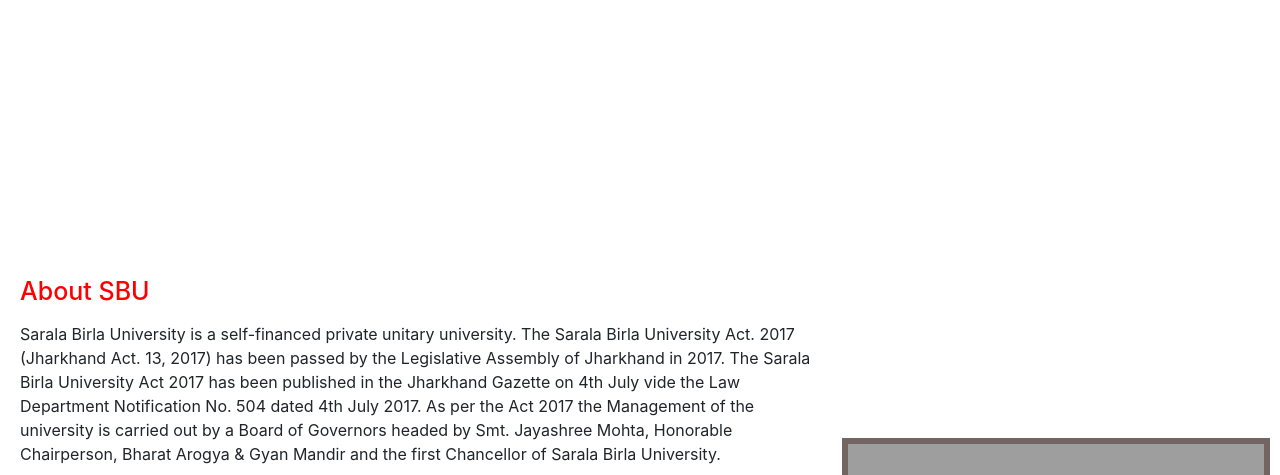
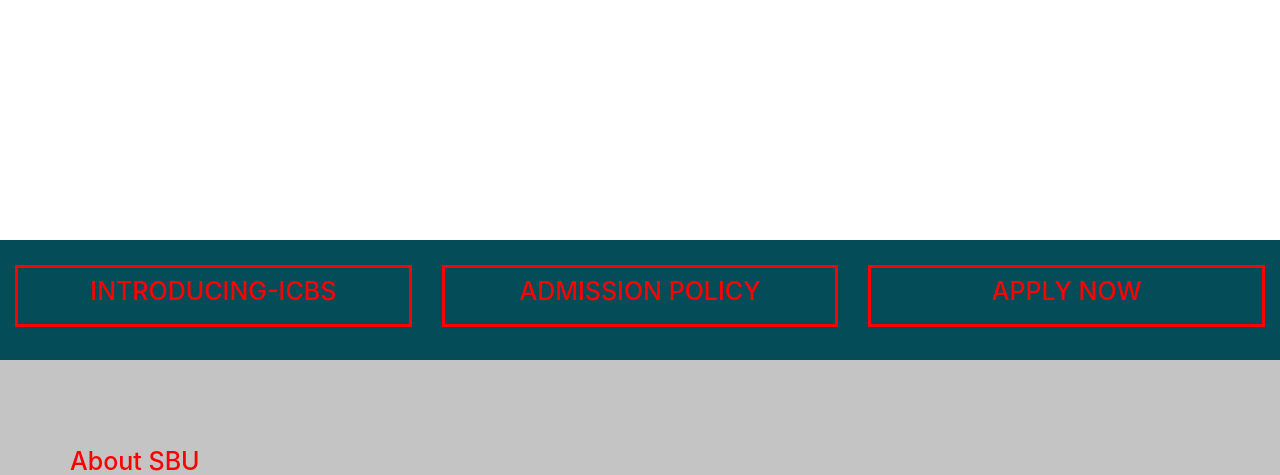
Before and after one commit to piyush461/CollegeManagementSystem, a PHP site: page / in a window 1280 px wide. Shown: the part 556-1031 px from the top of the page. Run offline with PHP 8.4, Linux system fonts and the light colour scheme; grey boxes are pictures that could not be loaded.

Commit message:
Add files via upload

```diff
--- a/index.php
+++ b/index.php
@@ -1,19 +1,21 @@
 
 	<?php include('common/header.php') ?>
-	<div class="home-div">
-
-	</div>
-		<div class="aboutus">
-			<div class="sec1">
-				<p><h3> About SBU</h3></p>
-				<p>Sarala Birla University is a self-financed private unitary university. The Sarala Birla University Act. 2017 (Jharkhand Act. 13, 2017) has been passed by the Legislative Assembly of Jharkhand in 2017. The Sarala Birla University Act 2017 has been published in the Jharkhand Gazette on 4th July vide the Law Department Notification No. 504 dated 4th July 2017. As per the Act 2017 the Management of the university is carried out by a Board of Governors headed by Smt. Jayashree Mohta, Honorable Chairperson, Bharat Arogya & Gyan Mandir and the first Chancellor of Sarala Birla University.</p>
-				<p>The SBU, Ranchi campus is situated amidst the verdant surroundings, stretching over nearly 60 acres of land owned by Bharat Arogya & Gyan Mandir at Birla Campus, Vill - Ara, P.O. – Mahilong, Ranchi-Purulia Highway, Ranchi, Jharkhand, India.</p>
-				<p>SBU, Ranchi has been established to create new benchmarks for quality education in various fields viz. Technical, Professional, General & Medicine Education in Jharkhand in particular & India and overseas in general.</p>
-				<p>SBU shall endeavor to promote the study of national integrity, social justice, secularism and democratic way of life, international understanding & scientific approach to the problems of the society in toto.</p>
+	<div class="home-div"></div>
+		<div class="w-100 in-ad-ap">
+			<div class="row m-auto text-center">
+				<div class="col-md-4"><h3>INTRODUCING-ICBS</h3></div>
+				<div class="col-md-4"><h3>ADMISSION POLICY</h3></div>
+				<div class="col-md-4"><h3>APPLY NOW</h3></div>
 			</div>
-			<div class="sec2">
-				<img src="https://sbu.ac.in/img/gallery/campus%20(2).webp" alt="">
-			</div>
+		</div>
+		<div class="paragraph">
+			<p>
+			<h3>About SBU</h3>
+			Sarala Birla University is a self-financed private unitary university. The Sarala Birla University Act. 2017 (Jharkhand Act. 13, 2017) has been passed by the Legislative Assembly of Jharkhand in 2017. The Sarala Birla University Act 2017 has been published in the Jharkhand Gazette on 4th July vide the Law Department Notification No. 504 dated 4th July 2017. As per the Act 2017 the Management of the university is carried out by a Board of Governors headed by Smt. Jayashree Mohta, Honorable Chairperson, Bharat Arogya & Gyan Mandir and the first Chancellor of Sarala Birla University.</p>
+			<p>The SBU, Ranchi campus is situated amidst the verdant surroundings, stretching over nearly 60 acres of land owned by Bharat Arogya & Gyan Mandir at Birla Campus, Vill - Ara, P.O. – Mahilong, Ranchi-Purulia Highway, Ranchi, Jharkhand, India.</p>
+			<p>SBU, Ranchi has been established to create new benchmarks for quality education in various fields viz. Technical, Professional, General & Medicine Education in Jharkhand in particular & India and overseas in general.</p>
+			<p>SBU shall endeavor to promote the study of national integrity, social justice, secularism and democratic way of life, international understanding & scientific approach to the problems of the society in toto.
+			</p>
 		</div>
 	<?php include('common/cards.php') ?>
 	<?php include('common/footer.php') ?>
```
Also changed, not shown: admission.php (+16 -3 lines).
